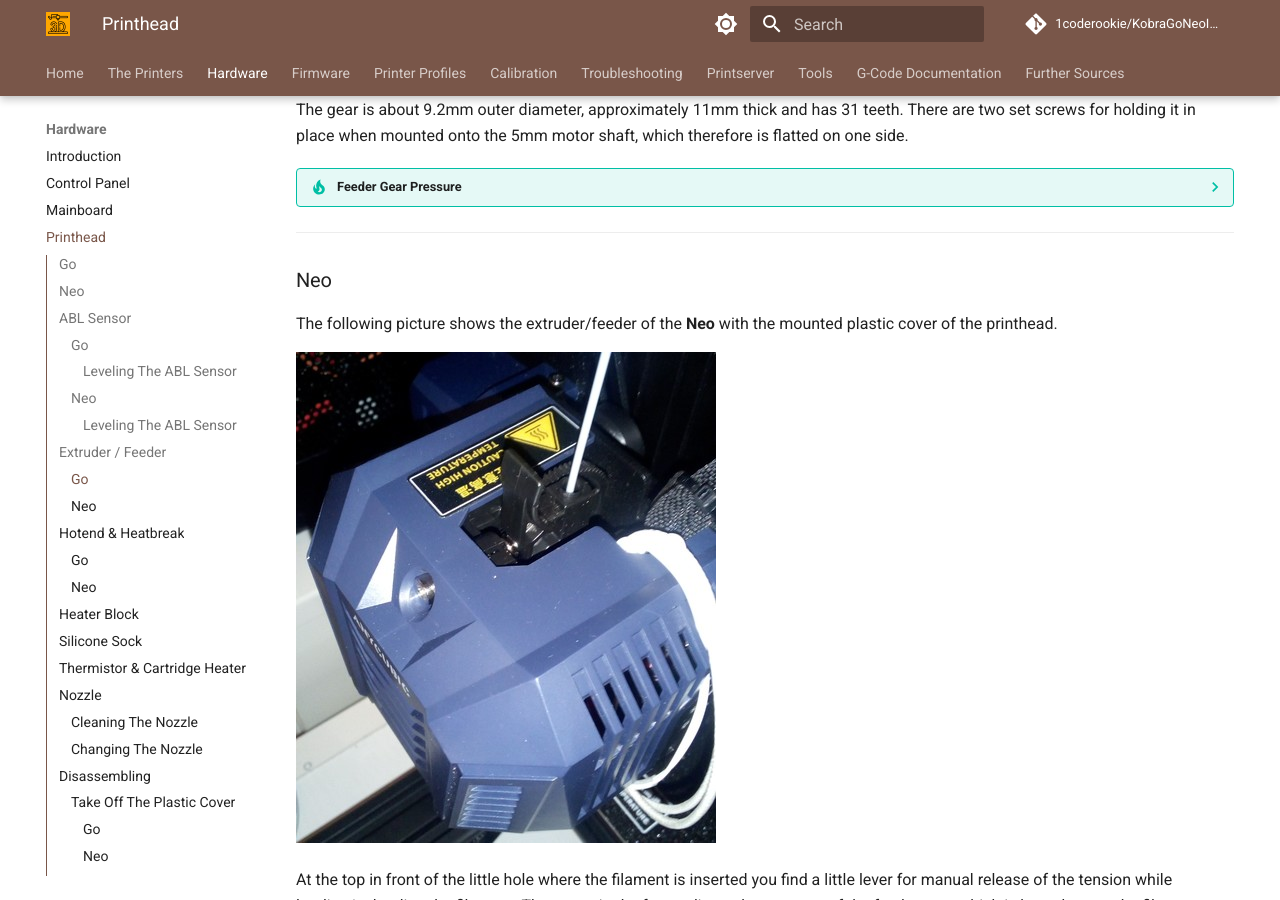
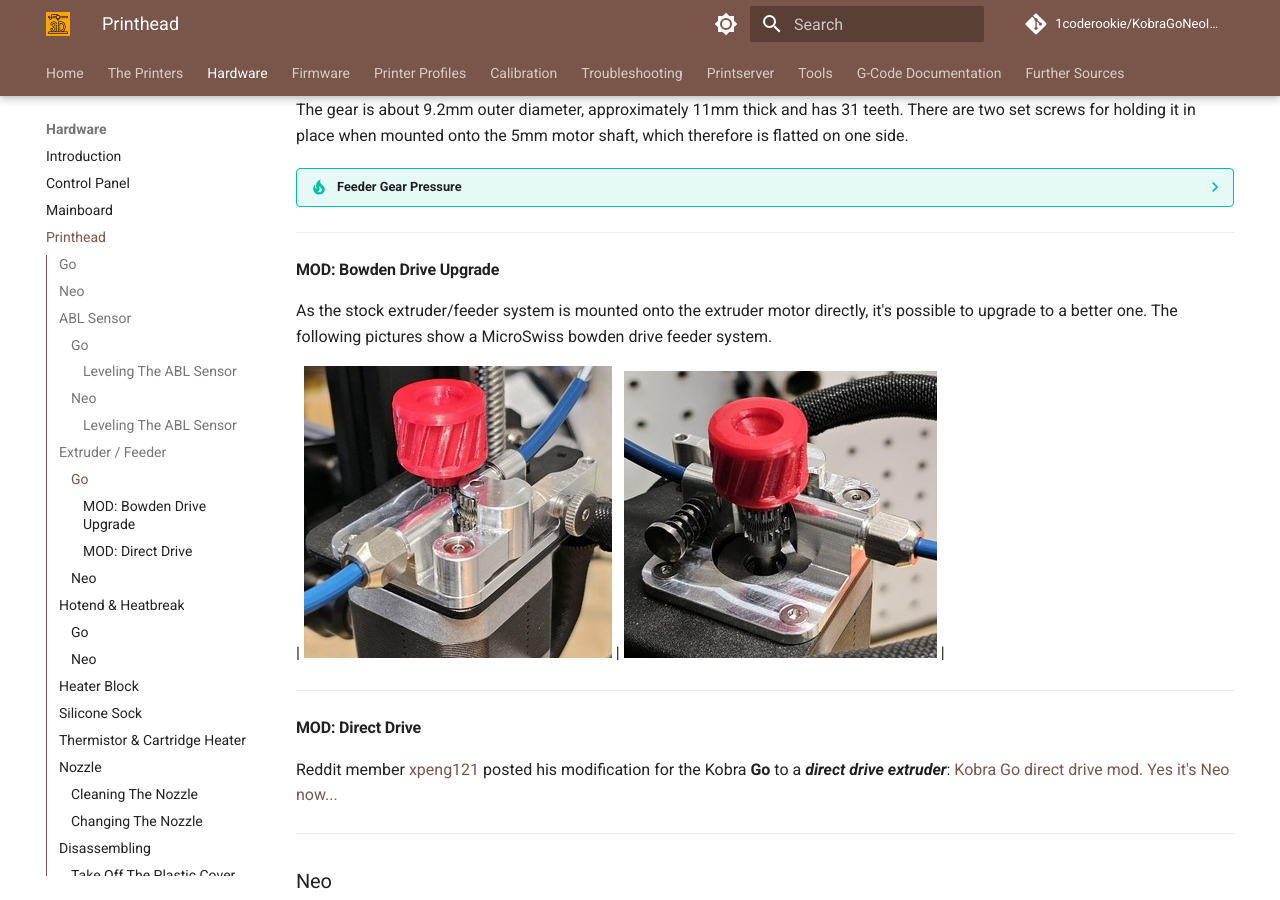
Before and after one commit to 1coderookie/KobraGoNeoInsights, an MkDocs documentation site: the page built from docs/hardware/printhead.md, in a window 1280 px wide and 900 px high, scrolled down 9569 px. Built offline with MkDocs 1.6.1 and Material for MkDocs 9.7.7, drawn with Linux system fonts in a browser that asks for light colours; comment, search, counter and statistics services are not loaded; some of the changed text lies outside the part shown.

Commit message:
Update printhead.md

```diff
--- a/docs/hardware/printhead.md
+++ b/docs/hardware/printhead.md
@@ -154,6 +154,23 @@ The gear is about 9.2mm outer diameter, approximately 11mm thick and has 31 teet
     When pulling out the filament of the extruder system, you should notice little dents on the surface of the filament from the teeth of the feeder gear, the filament itself shouldn't be squeezed and deformed though, it should still be "round" so to say. You don't want the feeder gear to "bite" too much into the filament as well though, as this may lead to inconsistentites of the filament flow. I personally like to extrude a bit so that the gear actually has to pull it in. Then I do a cold pull and check the marks of the gear on the filament itself. If you can see and feel little marks of the teeth of the gear on the surface of the filament, then it should be ok. If you don't feel and see any marks, then it's too loose. PLA is pretty hard, so the pressure can/should be a bit higher as well, but if the marks are pretty deep, then it already might be too much. If the filament is already a bit squeezed and kinda flat, then it's definitely way too much pressure (you'll most likely experience some weird artefacts, inconcisties and patterns at your prints as well then).
     The filament should be fed reliably, which especially comes into account while retracting. So keep an eye on the shaft of the motor by looking at the back of the motor - if you notice that it's slipping while retracting, you definitely need to increase the tension.
     As a rule of thumb you can keep in mind that the pressure should be higher when using hard filament like PLA and lower when using soft filament like TPU.
+
+---
+
+#### MOD: Bowden Drive Upgrade
+
+As the stock extruder/feeder system is mounted onto the extruder motor directly, it's possible to upgrade to a better one. The following pictures show a MicroSwiss bowden drive feeder system.
+
+| ![MicroSwiss 1](../assets/images/head_GO_MicroSwissBowden1_web.jpeg) | ![MicroSwiss 2](../assets/images/head_GO_MicroSwissBowden2_web.jpeg) |
+
+
+---
+
+#### MOD: Direct Drive
+
+Reddit member [xpeng121](https://www.reddit.com/user/xpeng121/) posted his modification for the Kobra **Go** to a ***direct drive extruder***: [Kobra Go direct drive mod. Yes it's Neo now...](https://www.reddit.com/r/anycubic/comments/10howol/kobra_go_direct_drive_mod_yes_its_neo_now/)
+
+
 
 ---
 
```
Also changed, not shown: other parts of docs/hardware/printhead.md (+0 -3 lines).
